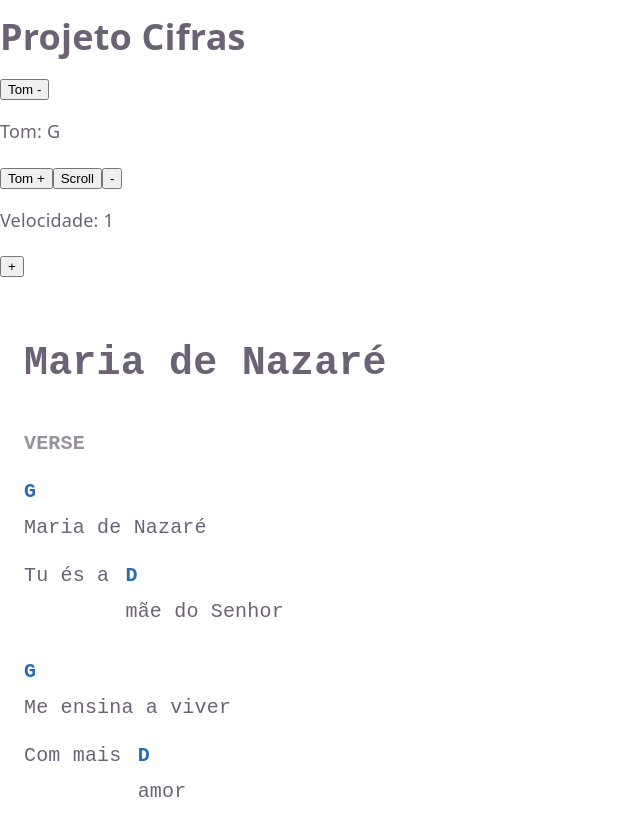
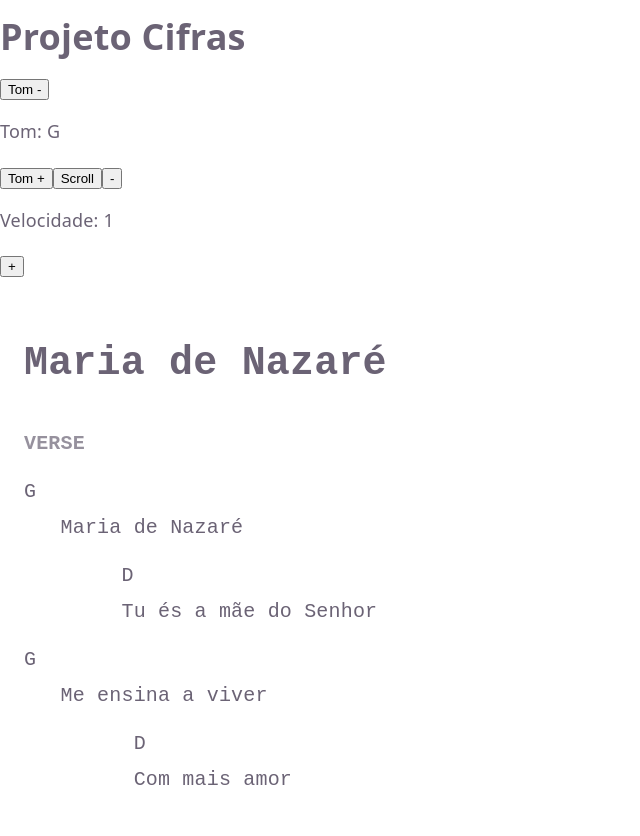
Before and after one commit to Krebz/cifras-manager, a React (Vite) app: page / in a window 1280 px wide. Shown: the top 836 px of the page, without its empty margins (0-640 px from the left). Built offline with nearby package versions, Linux system fonts and the light colour scheme.

Commit message:
refactor: integra transposição ao layout musical textual

```diff
--- a/src/components/renderers/LineRenderer.tsx
+++ b/src/components/renderers/LineRenderer.tsx
@@ -1,11 +1,6 @@
 import type { ParsedLine } from "../../types/music";
 import { songViewerStyles } from "../../styles/songViewerStyles";
-import { buildMusicalChunks } from "../../utils/buildMusicalChunks";
-import ChordToken from "../tokens/ChordToken";
-import TextToken from "../tokens/TextToken";
-
-import { transposeChord }
-from "../../services/transposeChord";
+import { buildMusicalLines } from "../../utils/buildMusicalLines";
 
 type Props = {
   line: ParsedLine;
@@ -13,48 +8,21 @@ type Props = {
 };
 
 export default function LineRenderer({ line, transpose }: Props) {
-
-  const chunks =  buildMusicalChunks(line);
+  const { chordLine, lyricLine } = buildMusicalLines(line, transpose);
 
   return (
     <div
       style={{
         ...songViewerStyles.line,
-        display: "flex",
-        flexWrap: "wrap",
-        gap: "4px",
+        fontFamily: "monospace",
+        whiteSpace: "pre",
       }}
     >
-      {chunks.map((chunk, index) => (
-        <div
-          key={index}
-          style={{
-            display: "inline-flex",
-            flexDirection: "column",
-            alignItems: "flex-start",
-            whiteSpace: "pre",
-            fontFamily: "monospace",
-            minWidth: `${chunk.lyric.length}ch`,
-          }}
-        >
+      {/* linha de acordes */}
+      <div>{chordLine}</div>
 
-          {/* acorde */}
-          <div>
-            {chunk.chord && (
-              <ChordToken
-                chord={transposeChord(
-                  chunk.chord,
-                  transpose
-                )}
-              />
-            )}
-          </div>
-
-          {/* letra */}
-          <TextToken text={chunk.lyric} />
-
-        </div>
-      ))}
+      {/* linha da letra */}
+      <div>{lyricLine}</div>
     </div>
   );
 }
--- /dev/null
+++ b/src/utils/buildMusicalLines.ts
@@ -0,0 +1,37 @@
+import type { ParsedLine } from "../types/music";
+import { transposeChord } from "../services/transposeChord";
+
+export function buildMusicalLines(line: ParsedLine, transpose: number) {
+  let chordLine = "";
+  let lyricLine = "";
+
+  for (const token of line.tokens) {
+    function padToPosition(text: string, position: number) {
+      while (text.length < position) {
+        text += " ";
+      }
+
+      return text;
+    }
+
+    if (token.type === "chord") {
+      const transposedChord = transposeChord(token.value, transpose);
+
+      const chordText = `${transposedChord.root}${transposedChord.suffix}`;
+
+      chordLine = padToPosition(chordLine, token.position);
+
+      chordLine += chordText;
+
+      continue;
+    }
+
+    if (token.type === "text") {
+      lyricLine = padToPosition(lyricLine, token.position);
+
+      lyricLine += token.value;
+    }
+  }
+
+  return { chordLine, lyricLine };
+}
```
